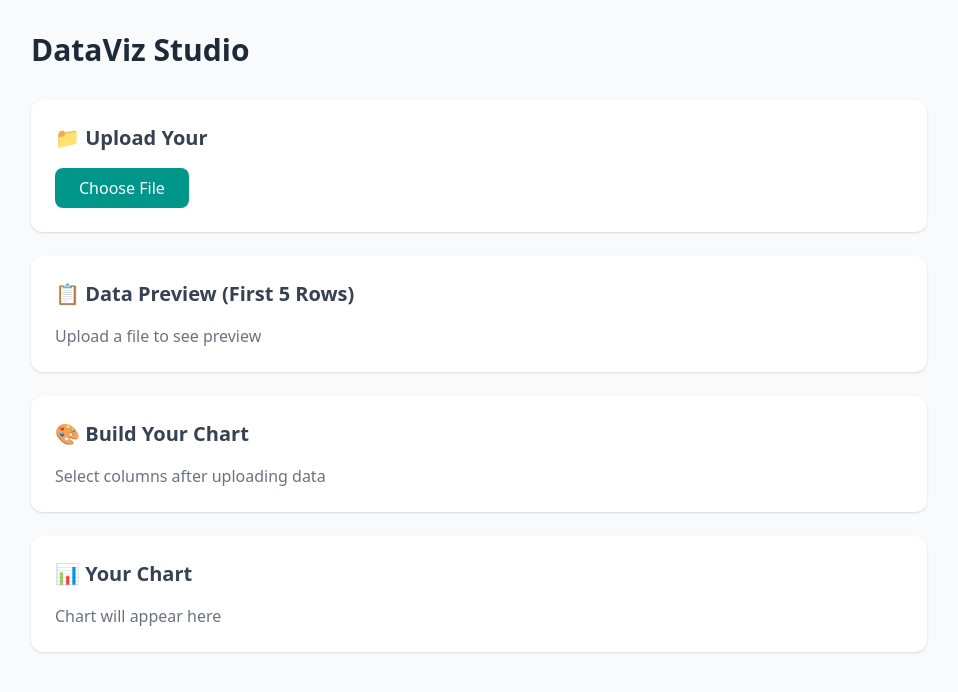
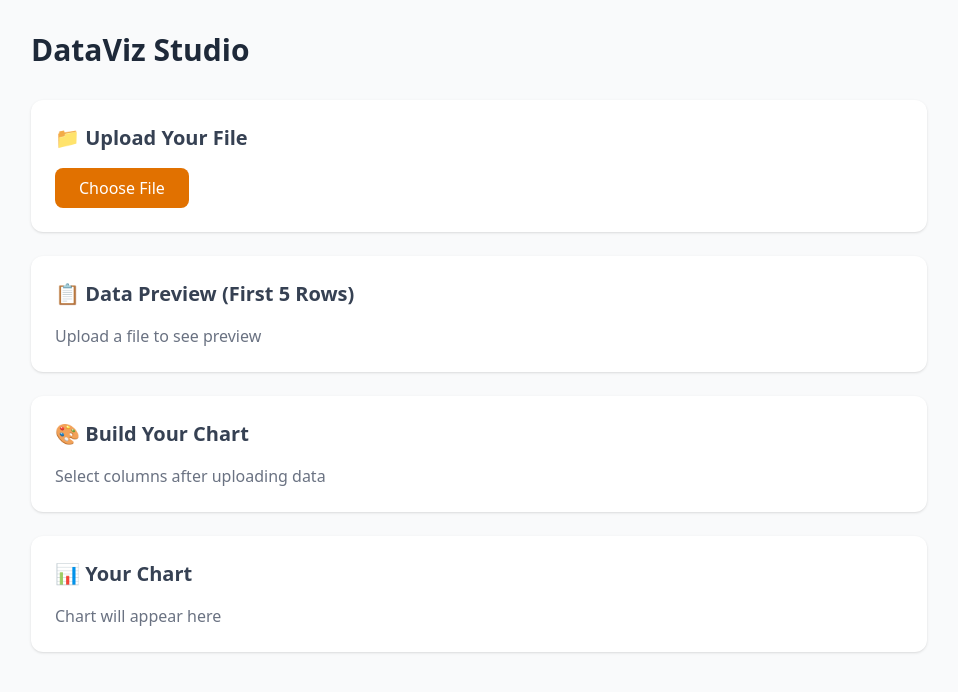
Before and after one commit to amirali72/Dataviz-Studio, a React (Vite) app: page / in a window 1280 px wide. Shown: the top 692 px of the page, without its empty margins (161-1119 px from the left). Built offline with nearby package versions, Linux system fonts and the light colour scheme.

Commit message:
File upload feature added

```diff
--- a/src/App.jsx
+++ b/src/App.jsx
@@ -1,9 +1,20 @@
-import { useState } from 'react'
-import reactLogo from './assets/react.svg'
-import viteLogo from '/vite.svg'
-
+import { useState } from "react";
 
 function App() {
+  const [fileName, setFileName] = useState("");
+
+  const handleSelectFile = (e) => {
+    const file = e.target.files[0];
+    if (!file) return;
+
+    if (file.name.endsWith(".csv") || file.name.endsWith(".xlsx")) {
+      setFileName(e.target.files[0].name);
+    } else {
+      alert("Please select CSV/XLXS file ");
+      setFileName("");
+    }
+  };
+
   return (
     <div className="min-h-screen bg-gray-50 p-8">
       <div className="max-w-4xl mx-auto">
@@ -12,15 +23,28 @@ function App() {
         </h1>
 
         <div className="space-y-6">
-
           {/* Box 1: Upload */}
           <div className="bg-white rounded-xl shadow p-6">
             <h2 className="text-xl font-bold text-gray-700 mb-4">
-              📁 Upload Your
+              📁 Upload Your File
             </h2>
-            <button className="bg-teal-600 text-white px-6 py-2 rounded-lg hover:bg-teal-700">
-              Choose File
-            </button>
+            <input
+              type="file"
+              accept=".csv,.xlsx, "
+              onChange={(e) => handleSelectFile(e)}
+              className="hidden"
+              id="file-input"
+            />
+            <label htmlFor="file-input">
+              <div className="bg-amber-600 text-white px-6 py-2 rounded-lg hover:bg-amber-700 cursor-pointer inline-block">
+                Choose File
+              </div>
+            </label>
+            {fileName && (
+              <div className="mt-4 text-green-600 font-medium">
+                File Uploaded ✅ : {fileName}
+              </div>
+            )}
           </div>
 
           {/* Box 2: Preview */}
@@ -46,7 +70,6 @@ function App() {
             </h2>
             <p className="text-gray-500">Chart will appear here</p>
           </div>
-
         </div>
       </div>
     </div>
```
